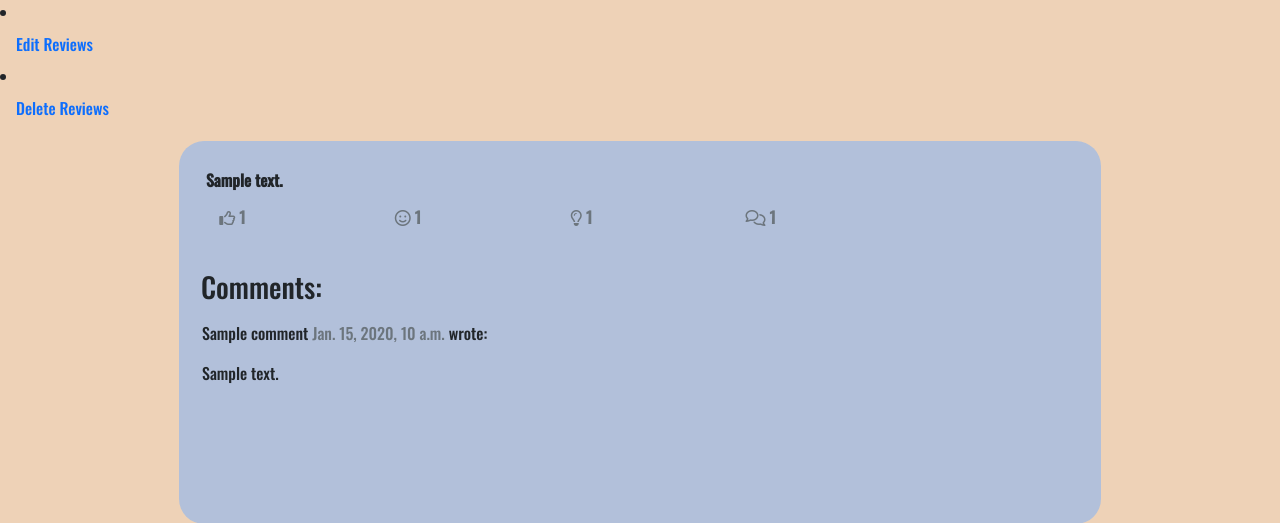
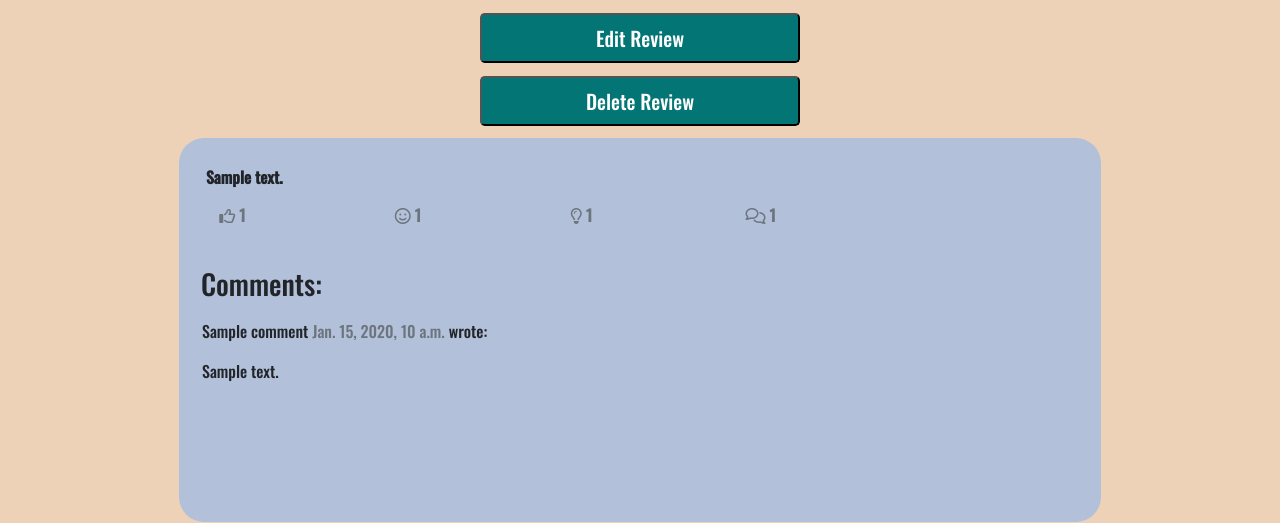
Before and after one commit to David-Maura-Rodgers/PP4-Gamer-Review, a Django app: a page that uses templates/review_detail.html in a window 1280 px wide. Shown: the part 312-835 px from the top of the page. Run offline with Django 3.2, Linux system fonts and the light colour scheme; tables that the repository leaves empty hold one stand-in row (values such as "Sample post"); some libraries are stand-ins or nearby versions.

Commit message:
edit: change edit and delete li to btn and create css class for them

```diff
--- a/static/css/style.css
+++ b/static/css/style.css
@@ -207,6 +207,14 @@ h2 {
     margin-left: 25%;
 }
 
+.btn-editdelete {
+    position: relative;
+    width: 50%;
+    margin-left: 25%;
+    margin-top: 1%;
+    margin-bottom: 1%;
+}
+
 .btn-signup:hover,
 .btn-signup:active,
 .btn-home:hover,
--- a/templates/review_detail.html
+++ b/templates/review_detail.html
@@ -18,12 +18,12 @@
     </div>
 </div>
 
-<li class="nav-item">
-    <a class="nav-link" href="{% url 'edit_review' review.pk %}">Edit Reviews</a>
-</li>
-<li class="nav-item">
-    <a class="nav-link" href="{% url 'delete_review' review.pk %}">Delete Reviews</a>
-</li>
+<div class="btn-editdelete">
+    <a href="{% url 'edit_review' review.pk %}"><button class= "btn-home btn-lg" type="submit" action="{% url 'edit_review' review.pk %}">Edit Review</button></a>
+</div>
+<div class="btn-editdelete">
+    <a href="{% url 'delete_review' review.pk %}"><button class= "btn-home btn-lg" type="submit" action="{% url 'delete_review' review.pk %}">Delete Review</button></a>
+</div>
 
 <div class="container-fluid-home">
     <div class="card-row">
```
